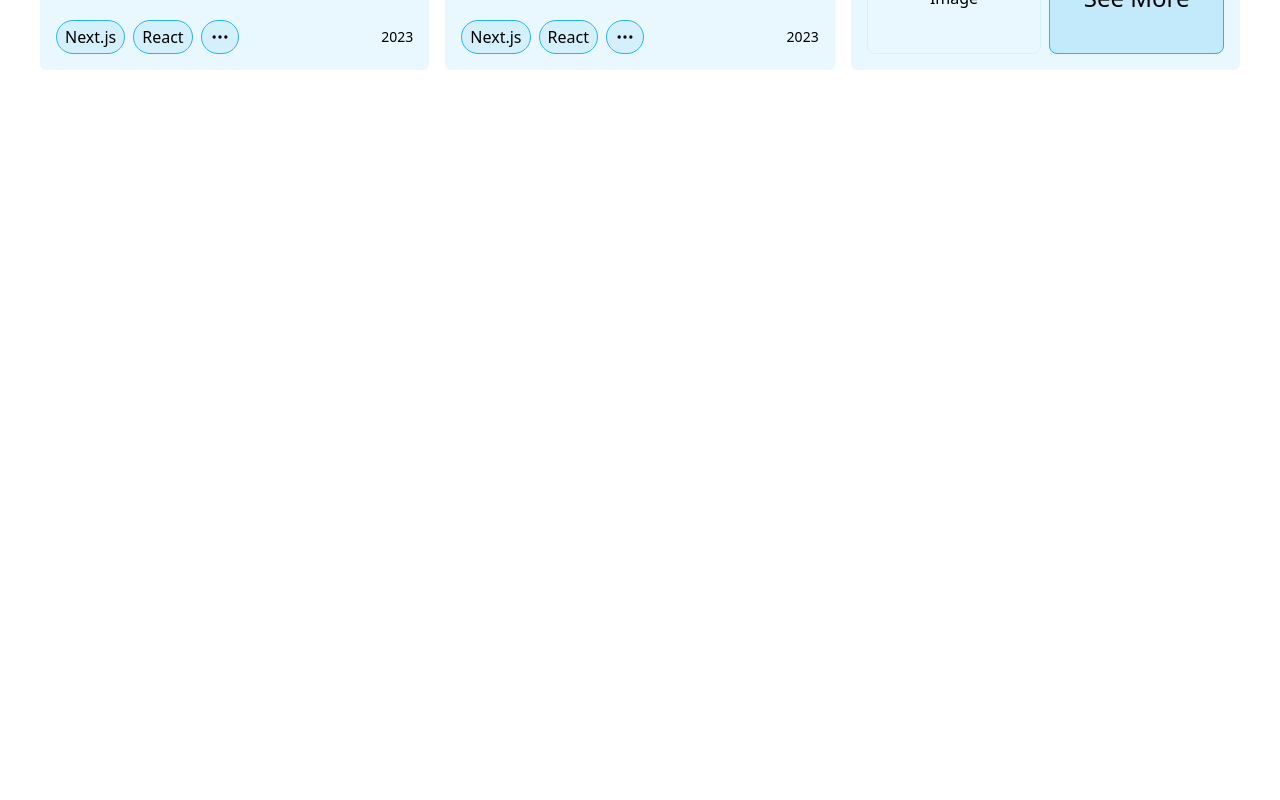
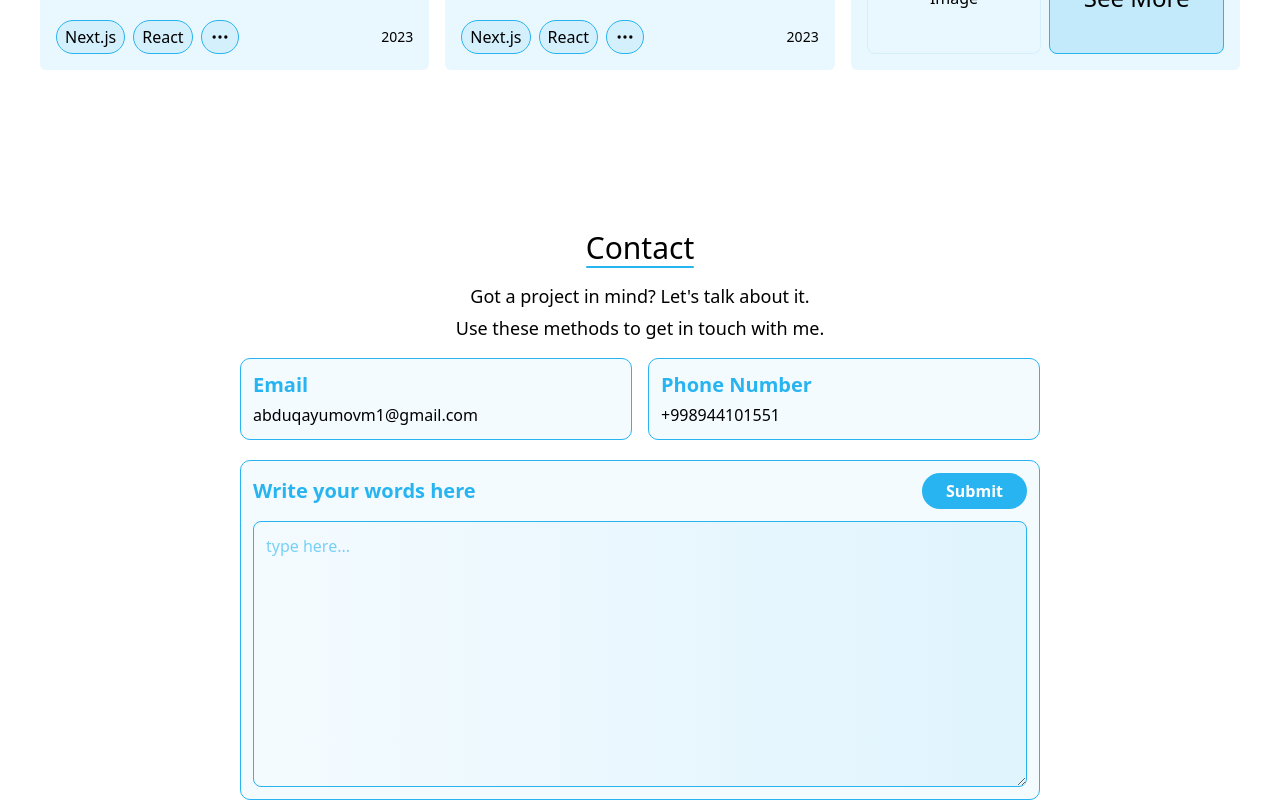
Before and after one commit to Muhammad0830/Portfolio, a Next.js app: page /en/home in a window 1280 px wide. Shown: the part 2814-3614 px from the top of the page. Before the commit the page ends 2884 px from the top, so only its background shows below. Built offline with nearby package versions, Linux system fonts and the light colour scheme.

Commit message:
contact section is done

```diff
--- a/messages/en.json
+++ b/messages/en.json
@@ -34,5 +34,15 @@
     "projects": {
         "title": "Selected Projects",
         "seeMore": "See More"
+    },
+    "contact": {
+        "title": "Contact",
+        "description_1": "Got a project in mind? Let's talk about it.",
+        "description_2": "Use these methods to get in touch with me.",
+        "Email": "Email",
+        "PhoneNumber": "Phone Number",
+        "Submit": "Submit",
+        "WriteHere": "Write your words here",
+        "type_here": "type here..."
     }
 }
--- a/src/app/[locale]/(routes)/home/page.tsx
+++ b/src/app/[locale]/(routes)/home/page.tsx
@@ -1,5 +1,6 @@
 "use client";
 import AboutMeSection from "@/components/about/AboutMeSection";
+import ContactSection from "@/components/contact/ContactSection";
 import Header from "@/components/header/Header";
 import HeroSection from "@/components/hero/HeroSection";
 import ProjectsSection from "@/components/projects/ProjectsSection";
@@ -13,6 +14,7 @@ const Page = () => {
       <AboutMeSection />
       <SkillsSection />
       <ProjectsSection />
+      <ContactSection />
     </div>
   );
 };
--- /dev/null
+++ b/src/components/contact/ContactSection.tsx
@@ -0,0 +1,61 @@
+"use client";
+import { useTranslations } from "next-intl";
+import React from "react";
+import SectionTitle from "../SectionTitle";
+
+const ContactSection = () => {
+  const t = useTranslations("contact");
+
+  return (
+    <div className="space-y-4">
+      <SectionTitle>{t("title")}</SectionTitle>
+
+      <div className="flex items-center flex-col gap-1 sm:text-lg text-center">
+        <p>{t("description_1")}</p>
+        <p>{t("description_2")}</p>
+      </div>
+
+      <div className="sm:w-[80vw] sm:max-w-[800px] sm:min-w-[550px] min-[400px]:max-w-[400px] mx-auto md:space-y-5 sm:space-y-4 space-y-3">
+        <div className="w-full flex sm:flex-row flex-col items-center md:gap-4 sm:gap-3 gap-2">
+          {/* by email */}
+          <div className="flex-1 w-full border border-primary rounded-lg bg-primary/5 flex flex-col gap-1 p-3">
+            <h3 className="md:text-xl sm:text-lg text-base text-primary font-semibold">
+              {t("Email")}
+            </h3>
+            <p>abduqayumovm1@gmail.com</p>
+          </div>
+
+          {/* by phone number */}
+          <div className="flex-1 w-full border border-primary rounded-lg bg-primary/5 flex flex-col gap-1 p-3">
+            <h3 className="md:text-xl sm:text-lg text-base text-primary font-semibold">
+              {t("PhoneNumber")}
+            </h3>
+            <p>+998944101551</p>
+          </div>
+        </div>
+
+        {/* writing here */}
+        <div className="border border-primary rounded-lg bg-primary/5 flex flex-col gap-3 p-3">
+          <div className="flex items-center gap-2 justify-between">
+            <h3 className="md:text-xl sm:text-lg text-base text-primary font-semibold">
+              {t("WriteHere")}
+            </h3>
+            <button className="cursor-pointer px-6 py-1.5 rounded-full bg-primary text-white font-semibold">
+              {t("Submit")}
+            </button>
+          </div>
+          <textarea
+            name="message"
+            id="message"
+            cols={50}
+            rows={10}
+            placeholder={t("type_here")}
+            className="w-full min-h-[200px] p-3 rounded-md border border-primary placeholder:text-primary/60 bg-linear-90 from-primary/0 to-primary/10"
+          />
+        </div>
+      </div>
+    </div>
+  );
+};
+
+export default ContactSection;
```
